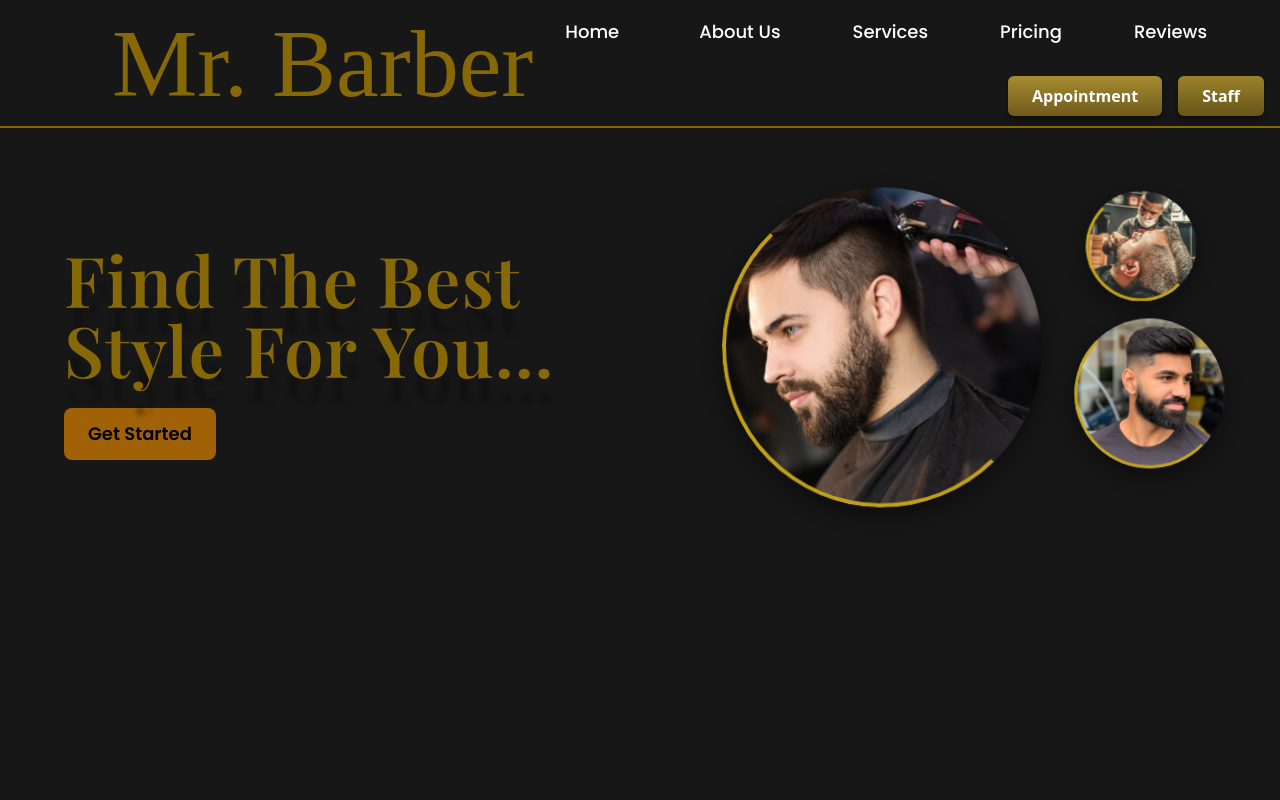
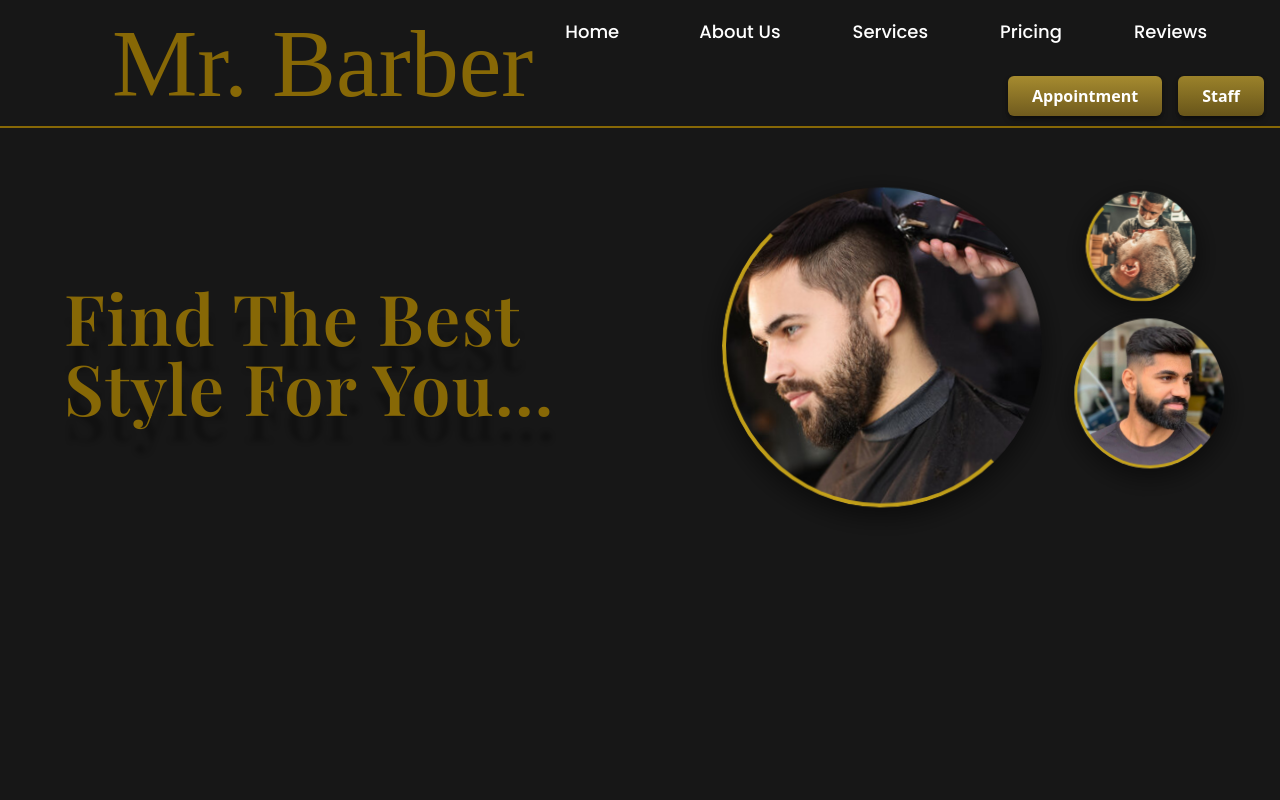
Before and after one commit to PawaniMekhala/mr_barber, a React (Create React App) app: page / in a window 1280 px wide. Shown: the top 800 px of the page. Built offline with nearby package versions, Linux system fonts and the light colour scheme; a web font is replaced by a local one.

Commit message:
refactor: remove exsisting get started button

```diff
--- a/src/components/Home.jsx
+++ b/src/components/Home.jsx
@@ -45,13 +45,6 @@ const Home = () => {
             <h1 className="font-playfair font-semibold text-[40px] sm:text-[55px] lg:text-[70px] leading-[100%] tracking-[0.02em] text-[#876806] opacity-100 drop-shadow-[2px_25px_2px_rgba(0,0,0,0.25)]">
               Find The Best <br /> Style For You...
             </h1>
-
-            <button
-              className="bg-yellow-700 text-black px-6 py-3 rounded-lg text-lg font-semibold font-poppins mt-6 hover:bg-yellow-600 transition focus:outline-none focus:ring-2 focus:ring-yellow-400"
-              aria-label="Get started with booking"
-            >
-              Get Started
-            </button>
           </div>
 
           {/* RIGHT: Image cluster (two-column approach on lg; stacked on small screens) */}
```
